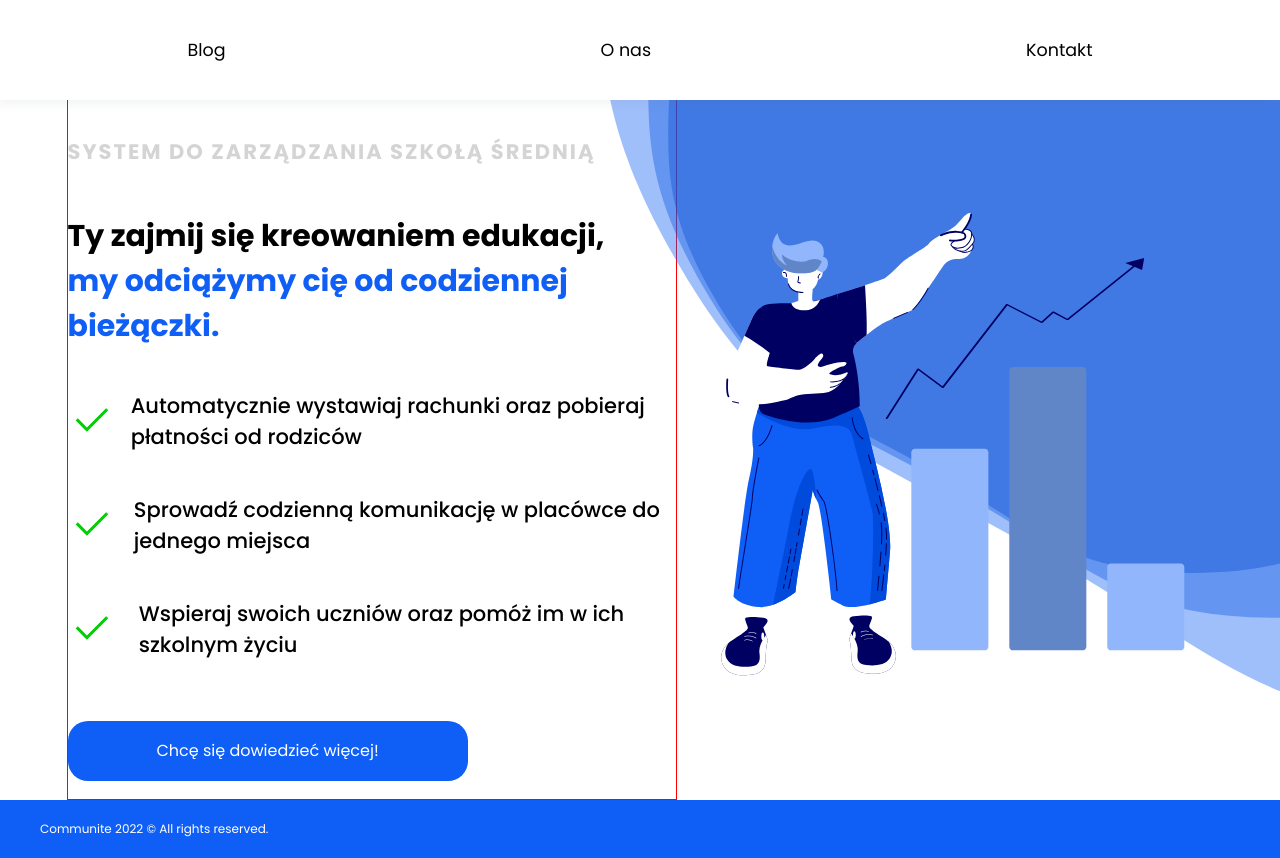
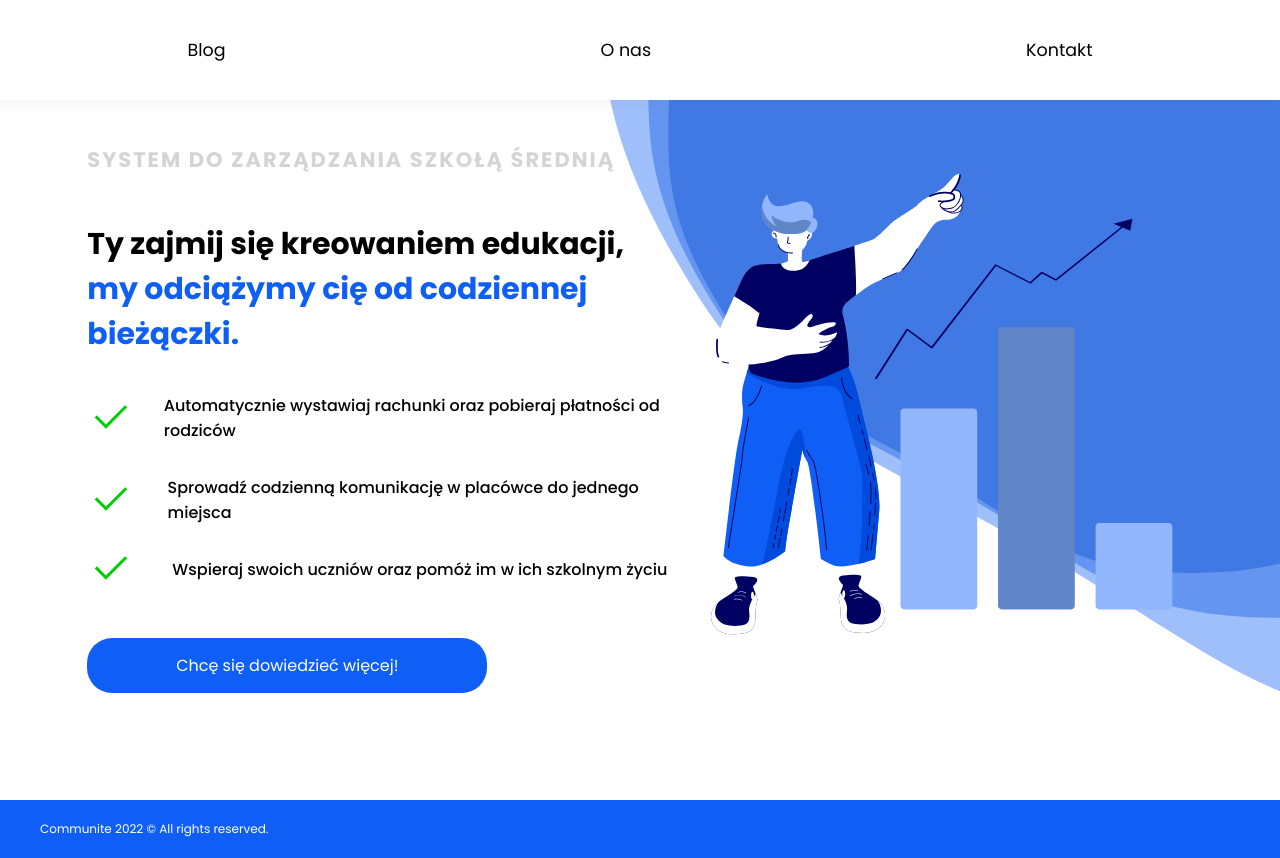
Before and after one commit to schoola-pl/website-blog, a Next.js app: page / in a window 1280 px wide. Built offline with nearby package versions, Linux system fonts and the light colour scheme.

Commit message:
rwd finished

```diff
--- a/src/pages/index.tsx
+++ b/src/pages/index.tsx
@@ -99,18 +99,20 @@ const HeroSection = styled.div<{ icon?: string }>`
 const ImageWrapper = styled.div`
   display: none;
   position: relative;
+  height: 100%;
 
   @media (min-width: ${({ theme }) => theme.breakpoints.l}) {
     display: flex;
-
+    width: 44%;
     justify-content: center;
+    align-items: center;
     align-self: center;
 
     img {
+      margin: 1rem;
       align-self: center;
       max-height: 50rem;
     }
-    width: 44%;
   }
 `;
 
@@ -141,6 +143,11 @@ const SectionWrapper = styled.div`
     align-self: center;
     justify-self: center;
   }
+
+  @media (min-width: ${({ theme }) => theme.breakpoints.xl}) {
+    width: 95%;
+    padding: 2rem;
+  }
 `;
 
 const TextWrapper = styled.div`
@@ -149,7 +156,6 @@ const TextWrapper = styled.div`
   flex-direction: column;
   width: 100%;
   align-items: center;
-  border: 1px solid red;
 
   @media (min-width: ${({ theme }) => theme.breakpoints.m}) {
     width: 90%;
@@ -267,7 +273,6 @@ const HeadingSmall = styled.h1`
   color: #d4d4d4;
   text-transform: uppercase;
   letter-spacing: 2px;
-  /* transform: translateY(150%); */
   align-self: flex-start;
 
   @media (min-width: ${({ theme }) => theme.breakpoints.m}) {
@@ -308,7 +313,7 @@ const BenefitsWrapper = styled.div`
       font-weight: ${({ theme }) => theme.fontWeight.medium};
 
       @media (min-width: ${({ theme }) => theme.breakpoints.m}) {
-        font-size: ${({ theme }) => theme.fontSize.m};
+        font-size: ${({ theme }) => theme.fontSize.s};
       }
     }
   }
@@ -338,7 +343,8 @@ const SubmitButton = styled(Button)<{ isModal?: boolean; isOpen?: boolean }>`
 
   @media (min-width: ${({ theme }) => theme.breakpoints.m}) {
     font-size: ${({ theme }) => theme.fontSize.s};
-    height: 6rem;
+    height: 5.5rem;
+    border-radius: 2.5rem;
   }
 
   @media (min-width: ${({ theme }) => theme.breakpoints.l}) {
```
